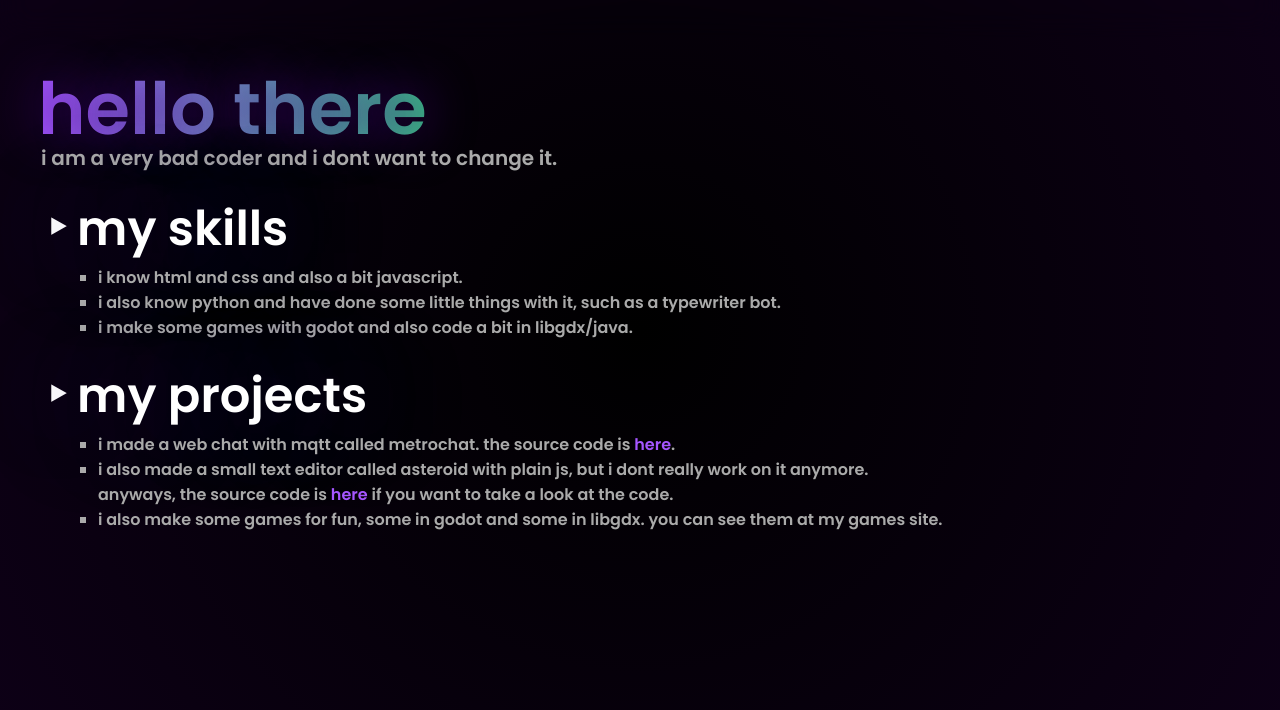
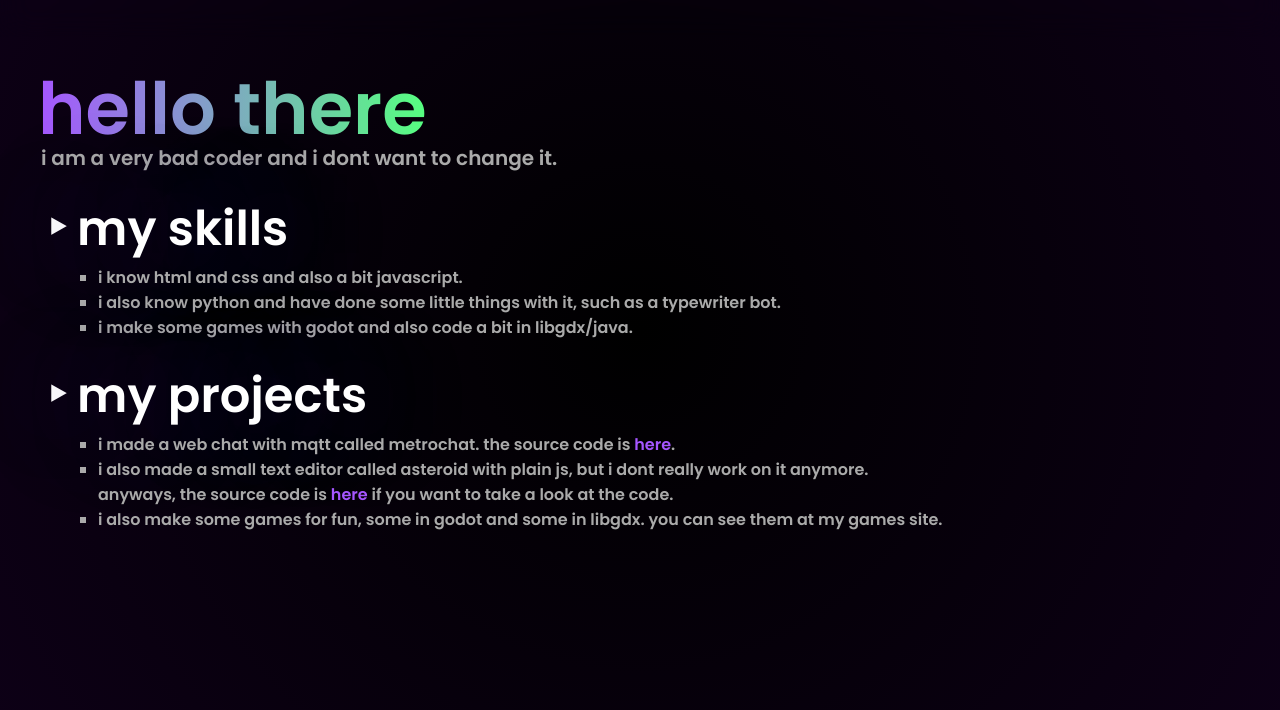
Before and after one commit to obsiddev/obsiddev.github.io, a plain HTML site: page index.html in a window 1280 px wide. Shown: the part 70-780 px from the top of the page. Drawn offline with Linux system fonts and the light colour scheme.

Commit message:
changed h1

```diff
--- a/style.css
+++ b/style.css
@@ -26,12 +26,14 @@ body {
 
 h1 {
     font-size: 72px;
-    background: -webkit-linear-gradient(0deg, #a556ff, #00ff40);
     background-size: 600px;
+    background: linear-gradient(90deg, #a556ff, #56ff80);
+    background-size: 100%;
     margin: 30px;
     background-clip: text;
+    -webkit-background-clip: text;
     -webkit-text-fill-color: transparent;
-    text-shadow: 0px 0px 50px #3a0074;
+    display: inline-block;
 }
 
 .headerbtn {
```
